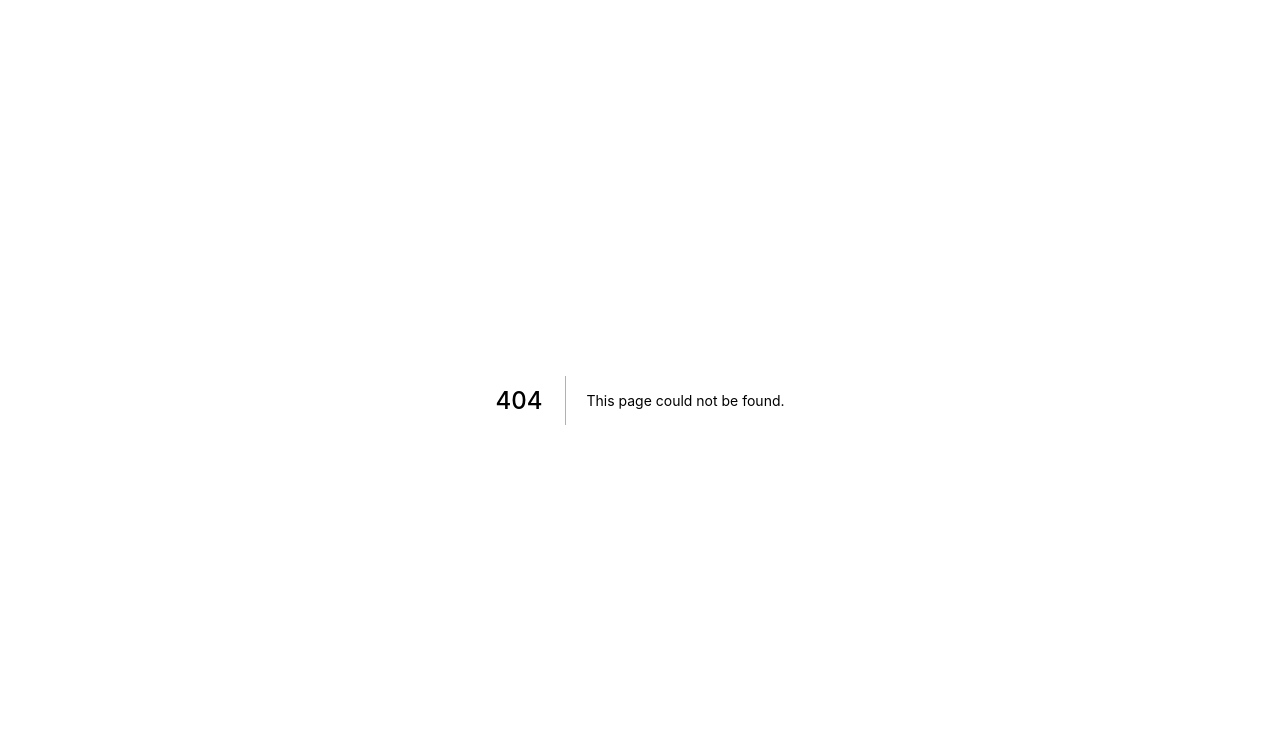
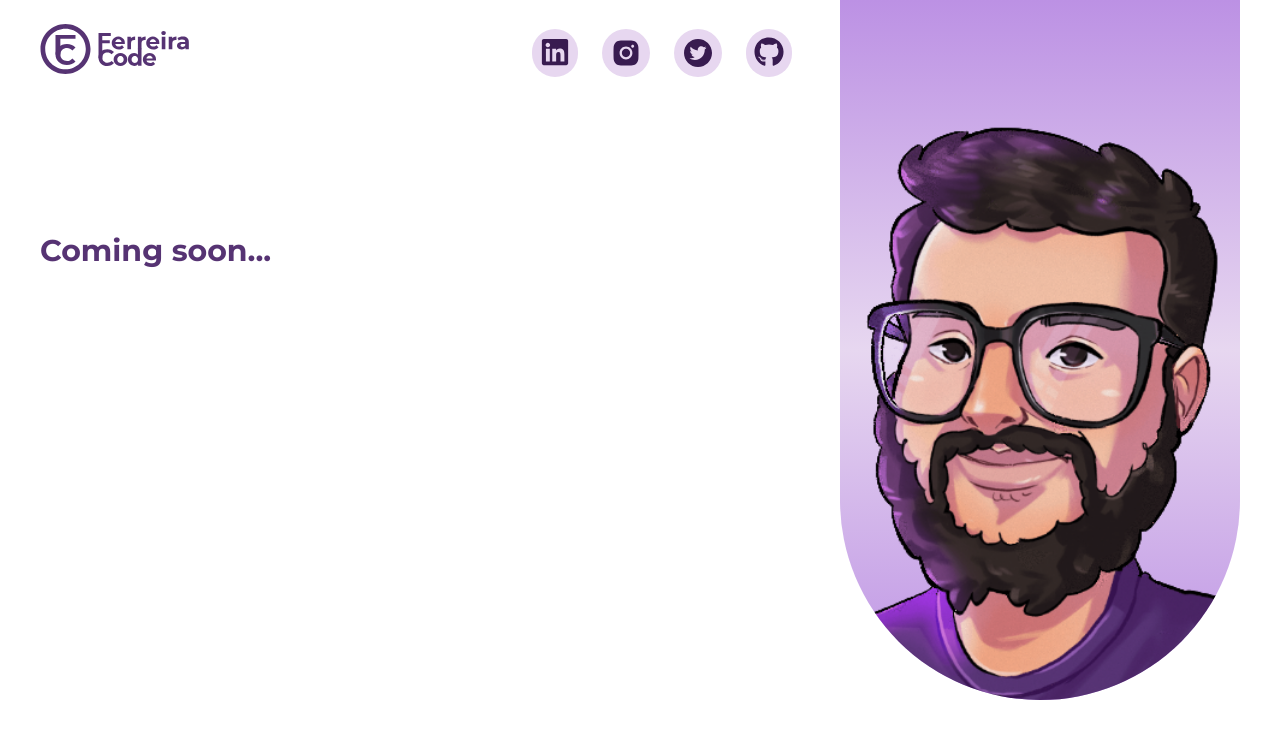
Before and after one commit to codeferreira/ferreiracode-v3, a Next.js app: page /get-in-touch in a window 1280 px wide. Before the commit this address had no page. Shown: the top 738 px of the page. Built offline with nearby package versions, Linux system fonts and the light colour scheme.

Commit message:
feat: add get in touch page

```diff
--- /dev/null
+++ b/src/pages/get-in-touch.tsx
@@ -0,0 +1,35 @@
+import Header from 'components/header'
+import Head from 'next/head'
+import Image from 'next/image'
+
+const GetInTouch = () => {
+  return (
+    <>
+      <Head>
+        <title>FerreiraCode</title>
+      </Head>
+      <section className="h-screen max-w-screen-2xl px-10 m-auto font-Montserrat bg-white flex justify-between">
+        <section className="flex-1">
+          <Header />
+          <main className="mt-32">
+            <h1 className="text-3xl font-bold text-purple-700 mb-3">
+              Coming soon...
+            </h1>
+          </main>
+        </section>
+        <section className="rounded-b-full overflow-hidden relative pt-32 w-[400px] h-[700px] bg-gradient-to-b from-purple-300 via-purple-100 to-purple-300">
+          <div className="absolute bottom-0 -left-1/4 w-[600px] h-[600px]">
+            <Image
+              className="object-cover"
+              src="/profileArt.png"
+              layout="fill"
+              alt="José Ferreira face drawing"
+            />
+          </div>
+        </section>
+      </section>
+    </>
+  )
+}
+
+export default GetInTouch
```
